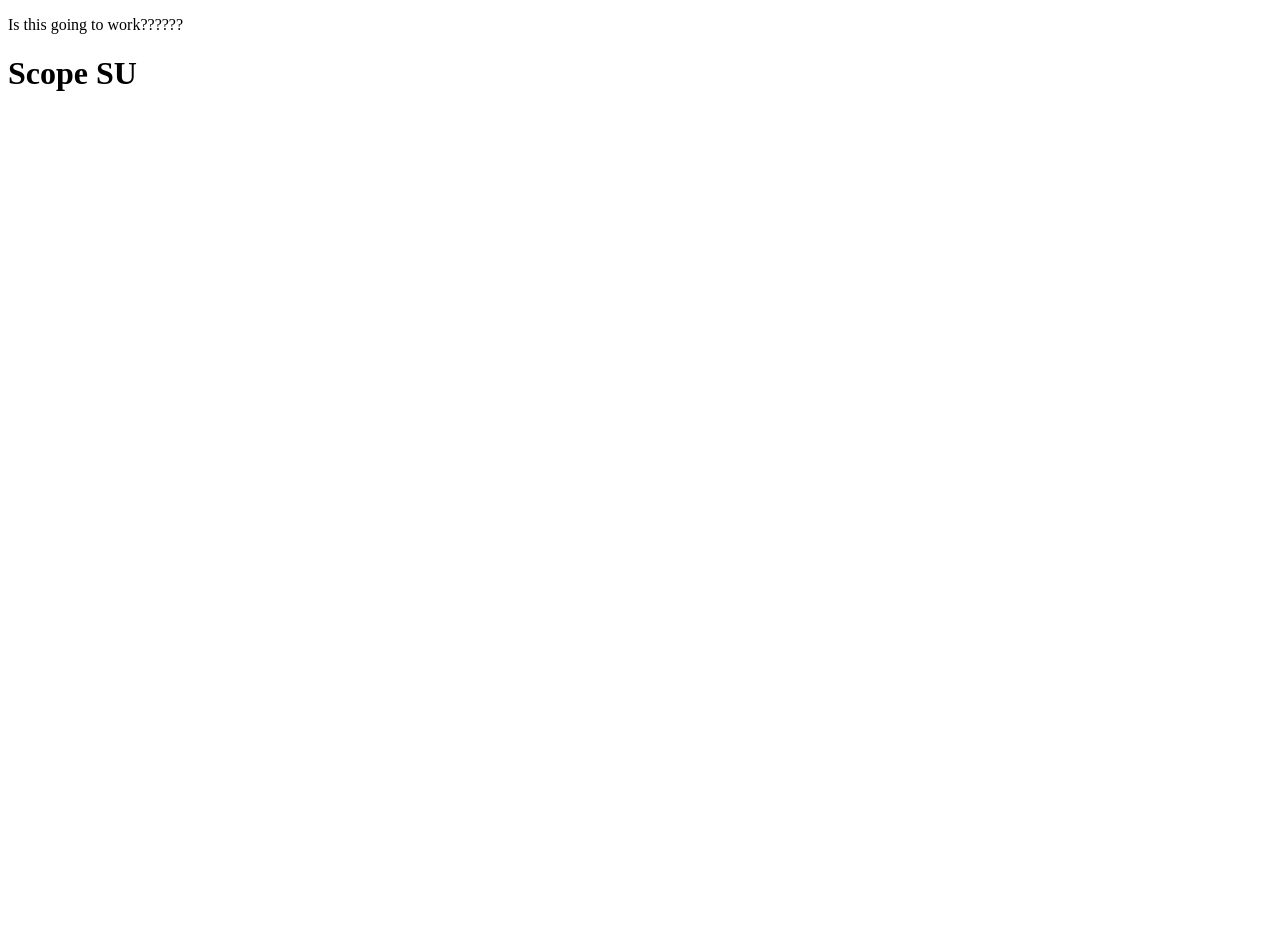
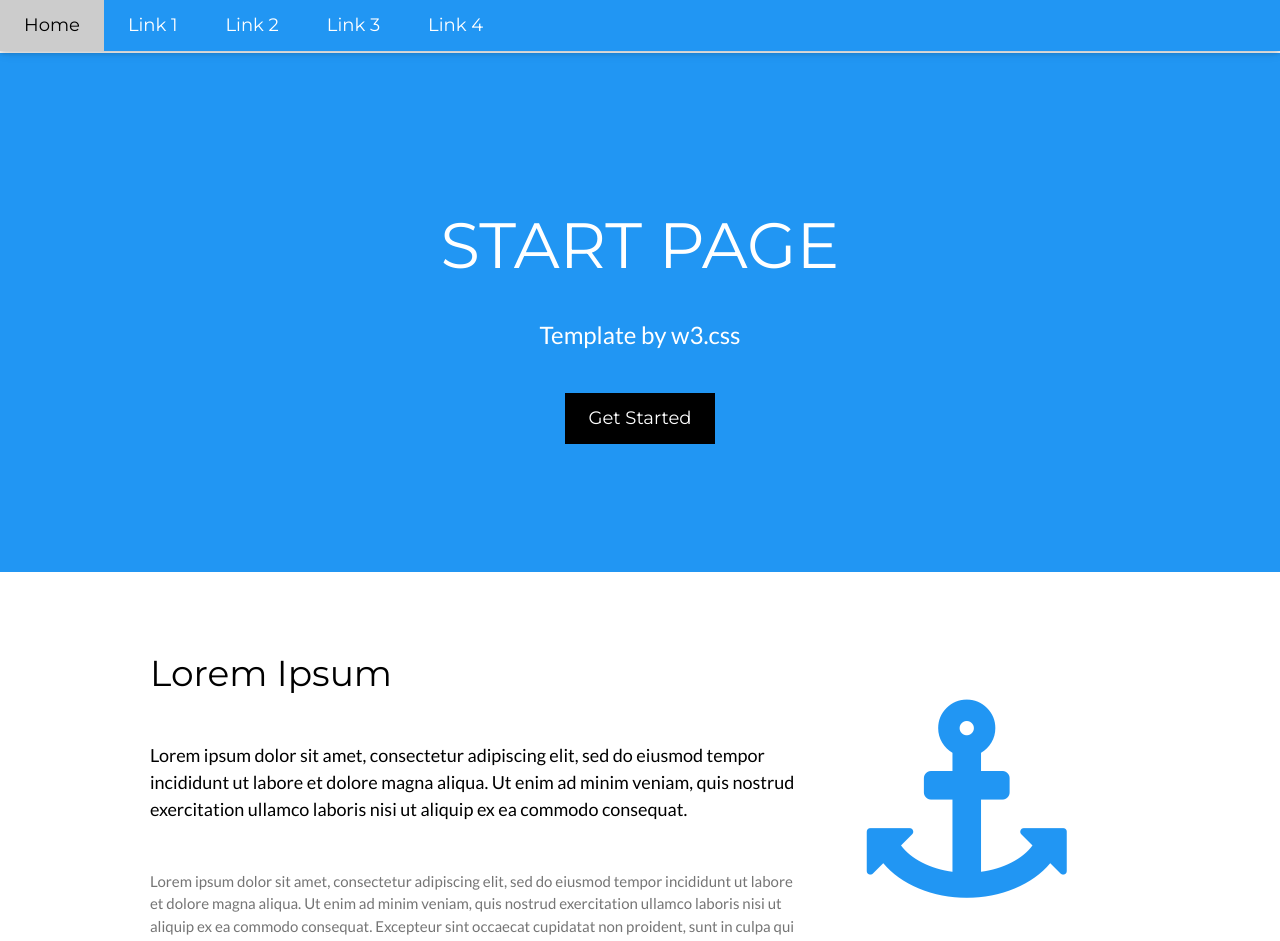
Before and after one commit to AaronEhrman/ScopeSU-Fall2019, an Angular app: page / in a window 1280 px wide. Shown: the top 941 px of the page. Before the commit the page ends 800 px from the top, so only its background shows below. Built offline with nearby package versions, Linux system fonts and the light colour scheme.

Commit message:
template

```diff
--- a/package.json
+++ b/package.json
@@ -20,6 +20,7 @@
     "@angular/platform-browser-dynamic": "~8.2.4",
     "@angular/router": "~8.2.4",
     "rxjs": "~6.4.0",
+    "startbootstrap-scrolling-nav": "^4.2.1",
     "tslib": "^1.10.0",
     "zone.js": "~0.9.1"
   },
--- a/src/app/app.component.html
+++ b/src/app/app.component.html
@@ -1,4 +1,112 @@
-<h1>Scope SU</h1>
+<!DOCTYPE html>
+<html lang="en">
+<title>W3.CSS Template</title>
+<meta charset="UTF-8">
+<meta name="viewport" content="width=device-width, initial-scale=1">
+<link rel="stylesheet" href="https://www.w3schools.com/w3css/4/w3.css">
+<link rel="stylesheet" href="https://fonts.googleapis.com/css?family=Lato">
+<link rel="stylesheet" href="https://fonts.googleapis.com/css?family=Montserrat">
+<link rel="stylesheet" href="https://cdnjs.cloudflare.com/ajax/libs/font-awesome/4.7.0/css/font-awesome.min.css">
+<style>
+body,h1,h2,h3,h4,h5,h6 {font-family: "Lato", sans-serif}
+.w3-bar,h1,button {font-family: "Montserrat", sans-serif}
+.fa-anchor,.fa-coffee {font-size:200px}
+</style>
+<body>
 
+<!-- Navbar -->
+<div class="w3-top">
+  <div class="w3-bar w3-blue w3-card w3-left-align w3-large">
+    <a class="w3-bar-item w3-button w3-hide-medium w3-hide-large w3-right w3-padding-large w3-hover-white w3-large w3-blue" href="javascript:void(0);" onclick="myFunction()" title="Toggle Navigation Menu"><i class="fa fa-bars"></i></a>
+    <a href="#" class="w3-bar-item w3-button w3-padding-large w3-white">Home</a>
+    <a href="#" class="w3-bar-item w3-button w3-hide-small w3-padding-large w3-hover-white">Link 1</a>
+    <a href="#" class="w3-bar-item w3-button w3-hide-small w3-padding-large w3-hover-white">Link 2</a>
+    <a href="#" class="w3-bar-item w3-button w3-hide-small w3-padding-large w3-hover-white">Link 3</a>
+    <a href="#" class="w3-bar-item w3-button w3-hide-small w3-padding-large w3-hover-white">Link 4</a>
+  </div>
+
+  <!-- Navbar on small screens -->
+  <div id="navDemo" class="w3-bar-block w3-white w3-hide w3-hide-large w3-hide-medium w3-large">
+    <a href="#" class="w3-bar-item w3-button w3-padding-large">Link 1</a>
+    <a href="#" class="w3-bar-item w3-button w3-padding-large">Link 2</a>
+    <a href="#" class="w3-bar-item w3-button w3-padding-large">Link 3</a>
+    <a href="#" class="w3-bar-item w3-button w3-padding-large">Link 4</a>
+  </div>
+</div>
+
+<!-- Header -->
+<header class="w3-container w3-blue w3-center" style="padding:128px 16px">
+  <h1 class="w3-margin w3-jumbo">START PAGE</h1>
+  <p class="w3-xlarge">Template by w3.css</p>
+  <button class="w3-button w3-black w3-padding-large w3-large w3-margin-top">Get Started</button>
+</header>
+
+<!-- First Grid -->
+<div class="w3-row-padding w3-padding-64 w3-container">
+  <div class="w3-content">
+    <div class="w3-twothird">
+      <h1>Lorem Ipsum</h1>
+      <h5 class="w3-padding-32">Lorem ipsum dolor sit amet, consectetur adipiscing elit, sed do eiusmod tempor incididunt ut labore et dolore magna aliqua. Ut enim ad minim veniam, quis nostrud exercitation ullamco laboris nisi ut aliquip ex ea commodo consequat.</h5>
+
+      <p class="w3-text-grey">Lorem ipsum dolor sit amet, consectetur adipiscing elit, sed do eiusmod tempor incididunt ut labore et dolore magna aliqua. Ut enim ad minim veniam, quis nostrud exercitation ullamco laboris nisi ut aliquip ex ea commodo consequat. Excepteur sint
+        occaecat cupidatat non proident, sunt in culpa qui officia deserunt mollit anim id est laborum consectetur adipiscing elit, sed do eiusmod tempor incididunt ut labore et dolore magna aliqua. Ut enim ad minim veniam, quis nostrud exercitation ullamco
+        laboris nisi ut aliquip ex ea commodo consequat.</p>
+    </div>
+
+    <div class="w3-third w3-center">
+      <i class="fa fa-anchor w3-padding-64 w3-text-blue"></i>
+    </div>
+  </div>
+</div>
+
+<!-- Second Grid -->
+<div class="w3-row-padding w3-light-grey w3-padding-64 w3-container">
+  <div class="w3-content">
+    <div class="w3-third w3-center">
+      <i class="fa fa-coffee w3-padding-64 w3-text-blue w3-margin-right"></i>
+    </div>
+
+    <div class="w3-twothird">
+      <h1>Lorem Ipsum</h1>
+      <h5 class="w3-padding-32">Lorem ipsum dolor sit amet, consectetur adipiscing elit, sed do eiusmod tempor incididunt ut labore et dolore magna aliqua. Ut enim ad minim veniam, quis nostrud exercitation ullamco laboris nisi ut aliquip ex ea commodo consequat.</h5>
+
+      <p class="w3-text-grey">Lorem ipsum dolor sit amet, consectetur adipiscing elit, sed do eiusmod tempor incididunt ut labore et dolore magna aliqua. Ut enim ad minim veniam, quis nostrud exercitation ullamco laboris nisi ut aliquip ex ea commodo consequat. Excepteur sint
+        occaecat cupidatat non proident, sunt in culpa qui officia deserunt mollit anim id est laborum consectetur adipiscing elit, sed do eiusmod tempor incididunt ut labore et dolore magna aliqua. Ut enim ad minim veniam, quis nostrud exercitation ullamco
+        laboris nisi ut aliquip ex ea commodo consequat.</p>
+    </div>
+  </div>
+</div>
+
+<div class="w3-container w3-black w3-center w3-opacity w3-padding-64">
+    <h1 class="w3-margin w3-xlarge">Quote of the day: live life</h1>
+</div>
+
+<!-- Footer -->
+<footer class="w3-container w3-padding-64 w3-center w3-opacity">
+  <div class="w3-xlarge w3-padding-32">
+    <i class="fa fa-facebook-official w3-hover-opacity"></i>
+    <i class="fa fa-instagram w3-hover-opacity"></i>
+    <i class="fa fa-snapchat w3-hover-opacity"></i>
+    <i class="fa fa-pinterest-p w3-hover-opacity"></i>
+    <i class="fa fa-twitter w3-hover-opacity"></i>
+    <i class="fa fa-linkedin w3-hover-opacity"></i>
+ </div>
+ <p>Powered by <a href="https://www.w3schools.com/w3css/default.asp" target="_blank">w3.css</a></p>
+</footer>
+
+<script>
+// Used to toggle the menu on small screens when clicking on the menu button
+function myFunction() {
+  var x = document.getElementById("navDemo");
+  if (x.className.indexOf("w3-show") == -1) {
+    x.className += " w3-show";
+  } else {
+    x.className = x.className.replace(" w3-show", "");
+  }
+}
+</script>
+
+</body>
+</html>
 
 <router-outlet></router-outlet>
```
Also changed, not shown: 2 other files (tests, documents, lock files or other folders).
